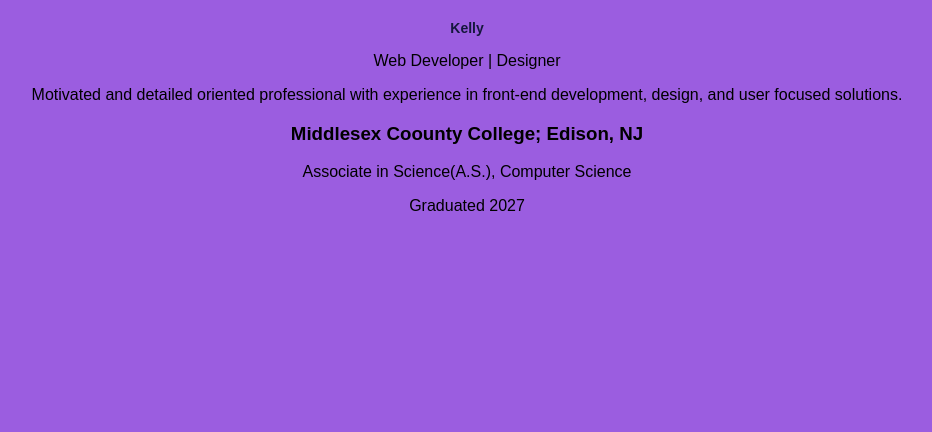
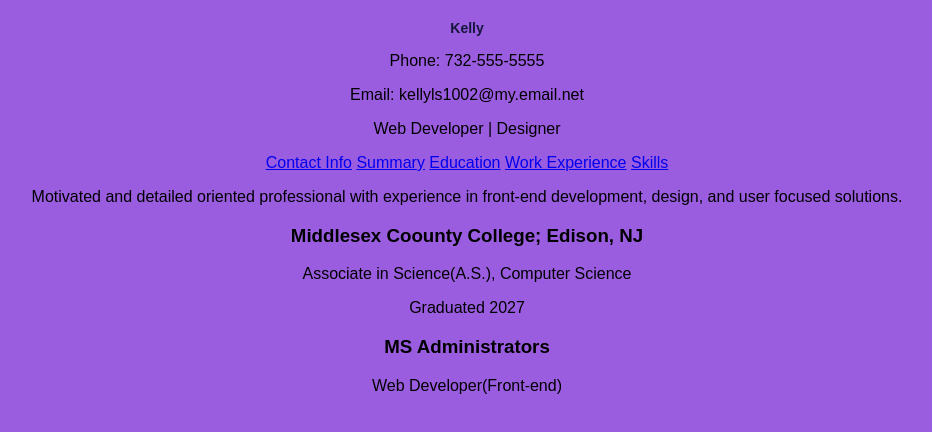
Before and after one commit to ksteg245-lab/TEST, a plain HTML site: page index.html in a window 1280 px wide. Shown: the whole page, without its empty margins (173-1105 px from the left). Drawn offline with Linux system fonts and the light colour scheme.

Commit message:
Enhance resume layout with contact info and sections
Added contact information and structured section titles for improved navigation.

```diff
--- a/index.html
+++ b/index.html
@@ -7,16 +7,27 @@
     <link rel="stylesheet" href="style.css">
 </head>
     <header>
-    <h1>Kelly</h1>
+    <h1 id="Contact">Kelly</h1>
+        <p> Phone: 732-555-5555 </p>
+            <p>Email: kellyls1002@my.email.net
         <p>Web Developer | Designer</p>
     </header>
+    <nav>
+        <a href="#contact">Contact Info</a>
+        <a href="#Summary">Summary</a>
+        <a href="#Education">Education</a>
+        <a href="#Work Experience">Work Experience</a>
+        <a href="#Skills">Skills</a>
+    </nav>
 <body>
     <div class="container">
-        <title> class="section-title"> Summary </title>
+        <title id="Summary"> class="section-title"> Summary </title>
+         <div class="Summary-card">
+        <div class="Summaryleft">
         <p>Motivated and detailed oriented professional with experience in front-end development, design, and user focused solutions.</p>
     </div>
     <div>
-        <title> class="section-title"> Education </title>
+        <title id="Education"> class="section-title"> Education </title>
     <div class="education-card">
         <div class="education-left">
              <h3> Middlesex Coounty College; Edison, NJ</h3>
@@ -26,6 +37,20 @@
             Graduated 2027
         </div>
     </div>
+        <div>
+            <title id="Work Experience"> class="section-title"> Work Experience </title>
+            <div class="Work-card">
+        <div class="Work-left">
+            <h3> MS Administrators</h3>
+           <p>Web Developer(Front-end)</p>
+
+        </div>
+
+        <div>
+            <title id="Skills"> class="section-title"> Skills </title>
+             <div class="Skills-card">
+        <div class="Skills-left">
+        </div>
 
 
 </html>
```
